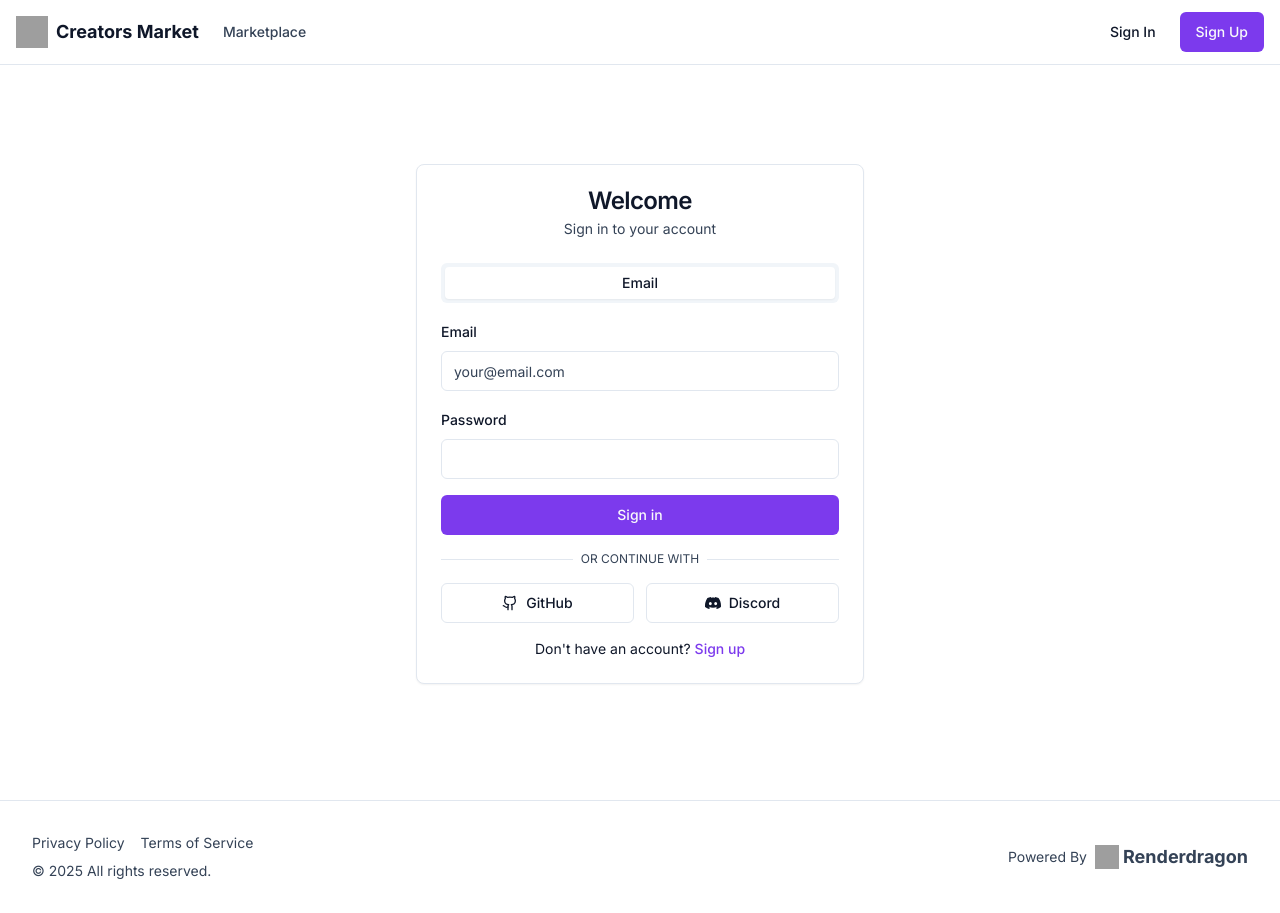
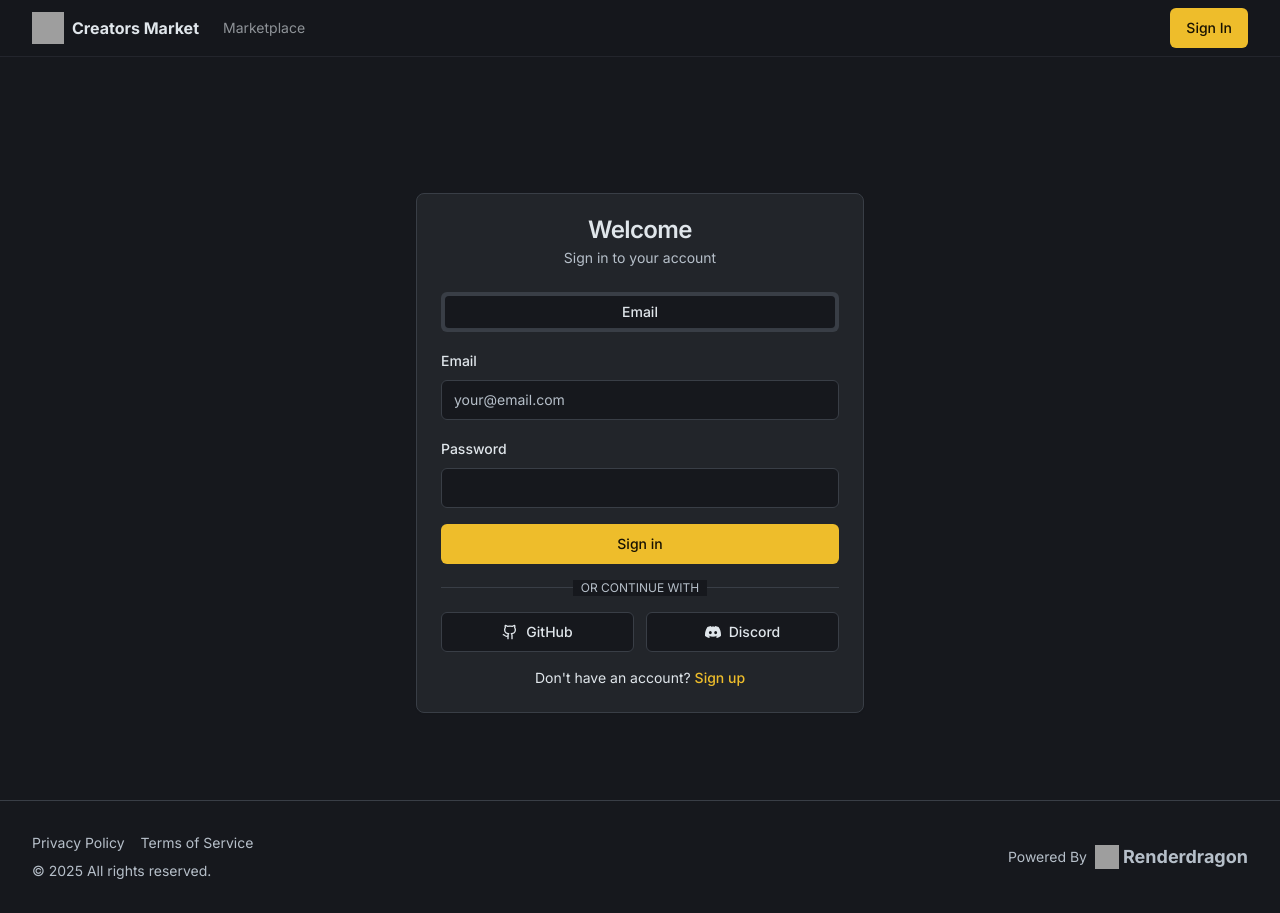
Before and after one commit to Coder-soft/creator-verse-hero-showcase, a React (Vite) app: page /auth in a window 1280 px wide. Built offline with nearby package versions, Linux system fonts and the light colour scheme; grey boxes are pictures that could not be loaded.

Commit message:
[dyad] Implementing a new dark theme and updating the navbar - wrote 3 file(s) + extra files edited outside of Dyad

```diff
--- a/index.html
+++ b/index.html
@@ -1,5 +1,5 @@
 <!DOCTYPE html>
-<html lang="en">
+<html lang="en" class="dark">
   <head>
     <meta charset="UTF-8" />
     <meta name="viewport" content="width=device-width, initial-scale=1.0" />
--- a/src/components/ui/navbar.tsx
+++ b/src/components/ui/navbar.tsx
@@ -1,6 +1,9 @@
-import { Link, NavLink } from "react-router-dom";
+import { useState } from "react";
 import { useAuth } from "@/hooks/use-auth";
+import { Link, useNavigate } from "react-router-dom";
 import { Button } from "@/components/ui/button";
+import { Sheet, SheetContent, SheetHeader, SheetTrigger } from "@/components/ui/sheet";
+import { Menu, User, LogOut, LayoutDashboard, Briefcase, MessageSquare } from "lucide-react";
 import {
   DropdownMenu,
   DropdownMenuContent,
@@ -10,14 +13,16 @@ import {
   DropdownMenuTrigger,
 } from "@/components/ui/dropdown-menu";
 import { Avatar, AvatarFallback, AvatarImage } from "@/components/ui/avatar";
-import { Menu, X } from "lucide-react";
-import { useState } from "react";
-import { cn } from "@/lib/utils";
-import { Separator } from "@/components/ui/separator";
 
 export function Navbar() {
   const { user, profile, signOut, isAdmin, isFreelancer } = useAuth();
-  const [isMobileMenuOpen, setIsMobileMenuOpen] = useState(false);
+  const navigate = useNavigate();
+  const [open, setOpen] = useState(false);
+
+  const handleSignOut = async () => {
+    await signOut();
+    navigate("/auth");
+  };
 
   const getInitials = () => {
     if (profile?.display_name) return profile.display_name.substring(0, 2).toUpperCase();
@@ -28,51 +33,40 @@ export function Navbar() {
   const navLinks = [
     { href: "/marketplace", label: "Marketplace" },
     { href: "/messaging", label: "Messages", auth: true },
-    { href: "/freelancer/posts", label: "My Posts", freelancer: true },
-    { href: "/admin", label: "Admin", admin: true },
   ];
 
-  const filteredNavLinks = navLinks.filter(link => {
-    if (link.auth && !user) return false;
-    if (link.freelancer && !isFreelancer) return false;
-    if (link.admin && !isAdmin) return false;
-    return true;
-  });
+  const mobileNavLinks = [
+    ...navLinks,
+    { href: "/profile", label: "Profile", auth: true },
+    { href: "/freelancer/posts", label: "My Posts", auth: true, freelancer: true },
+    { href: "/admin", label: "Admin", auth: true, admin: true },
+  ];
 
-  const NavLinksComponent = ({ className }: { className?: string }) => (
-    <nav className={cn("flex items-center gap-4 lg:gap-6", className)}>
-      {filteredNavLinks.map((link) => (
-        <NavLink
+  return (
+    <header className="sticky top-0 z-50 w-full border-b border-border/40 bg-background/95 backdrop-blur supports-[backdrop-filter]:bg-background/60">
+      <div className="container flex h-14 max-w-screen-2xl items-center">
+        <div className="mr-4 hidden md:flex">
+          <Link to="/" className="mr-6 flex items-center space-x-2">
+            <img src="https://i.ibb.co/yWc8nK7/creators-market-icon.png" alt="Creators Market Logo" className="h-8 w-8" />
+            <span className="font-bold sm:inline-block">
+              Creators Market
+            </span>
+          </Link>
+          <nav className="flex items-center gap-6 text-sm">
+            {navLinks.map((link) => (
+              (!link.auth || user) && (
+                <Link
                   key={link.href}
                   to={link.href}
-          className={({ isActive }) =>
-            cn(
-              "text-sm font-medium transition-colors hover:text-primary",
-              isActive ? "text-primary" : "text-muted-foreground"
-            )
-          }
-          onClick={() => setIsMobileMenuOpen(false)}
+                  className="transition-colors hover:text-foreground/80 text-foreground/60"
                 >
                   {link.label}
-        </NavLink>
+                </Link>
+              )
             ))}
           </nav>
-  );
-
-  return (
-    <header className="fixed top-0 left-0 right-0 z-50 bg-background/80 backdrop-blur-sm border-b">
-      <div className="container mx-auto flex h-16 items-center justify-between px-4">
-        <div className="flex items-center gap-6">
-          <Link to="/" className="flex items-center gap-2" onClick={() => setIsMobileMenuOpen(false)}>
-            <img src="https://i.ibb.co/yWc8nK7/creators-market-icon.png" alt="Creators Market Logo" className="h-8 w-8" />
-            <span className="font-bold text-lg">Creators Market</span>
-          </Link>
-          <div className="hidden lg:flex">
-            <NavLinksComponent />
         </div>
-        </div>
-
-        <div className="flex items-center gap-4">
+        <div className="flex flex-1 items-center justify-between space-x-2 md:justify-end">
           {user ? (
             <DropdownMenu>
               <DropdownMenuTrigger asChild>
@@ -87,57 +81,86 @@ export function Navbar() {
                 <DropdownMenuLabel className="font-normal">
                   <div className="flex flex-col space-y-1">
                     <p className="text-sm font-medium leading-none">{profile?.display_name}</p>
-                    <p className="text-xs leading-none text-muted-foreground">{user.email}</p>
+                    <p className="text-xs leading-none text-muted-foreground">
+                      {user.email}
+                    </p>
                   </div>
                 </DropdownMenuLabel>
                 <DropdownMenuSeparator />
-                <DropdownMenuItem asChild>
-                  <Link to="/profile">Profile</Link>
+                <DropdownMenuItem onClick={() => navigate('/profile')}>
+                  <User className="mr-2 h-4 w-4" />
+                  <span>Profile</span>
                 </DropdownMenuItem>
-                <DropdownMenuItem onClick={signOut}>
-                  Sign out
+                {isFreelancer && (
+                  <DropdownMenuItem onClick={() => navigate('/freelancer/posts')}>
+                    <Briefcase className="mr-2 h-4 w-4" />
+                    <span>My Posts</span>
+                  </DropdownMenuItem>
+                )}
+                <DropdownMenuItem onClick={() => navigate('/messaging')}>
+                  <MessageSquare className="mr-2 h-4 w-4" />
+                  <span>Messages</span>
+                </DropdownMenuItem>
+                {isAdmin && (
+                  <DropdownMenuItem onClick={() => navigate('/admin')}>
+                    <LayoutDashboard className="mr-2 h-4 w-4" />
+                    <span>Admin</span>
+                  </DropdownMenuItem>
+                )}
+                <DropdownMenuSeparator />
+                <DropdownMenuItem onClick={handleSignOut}>
+                  <LogOut className="mr-2 h-4 w-4" />
+                  <span>Log out</span>
                 </DropdownMenuItem>
               </DropdownMenuContent>
             </DropdownMenu>
           ) : (
-            <div className="hidden lg:flex items-center gap-2">
-              <Button asChild variant="ghost">
+            <Button asChild>
               <Link to="/auth">Sign In</Link>
             </Button>
-              <Button asChild>
-                <Link to="/auth">Sign Up</Link>
-              </Button>
-            </div>
           )}
-          <div className="lg:hidden">
+          <Sheet open={open} onOpenChange={setOpen}>
+            <SheetTrigger asChild>
               <Button
                 variant="ghost"
-              size="icon"
-              onClick={() => setIsMobileMenuOpen(!isMobileMenuOpen)}
+                className="mr-2 px-0 text-base hover:bg-transparent focus-visible:bg-transparent focus-visible:ring-0 focus-visible:ring-offset-0 md:hidden"
               >
-              {isMobileMenuOpen ? <X className="h-5 w-5" /> : <Menu className="h-5 w-5" />}
+                <Menu className="h-5 w-5" />
+                <span className="sr-only">Toggle Menu</span>
               </Button>
+            </SheetTrigger>
+            <SheetContent side="left">
+              <SheetHeader>
+                <Link to="/" className="flex items-center" onClick={() => setOpen(false)}>
+                  <img src="https://i.ibb.co/yWc8nK7/creators-market-icon.png" alt="Creators Market Logo" className="h-8 w-8" />
+                  <span className="ml-2 font-bold">Creators Market</span>
+                </Link>
+              </SheetHeader>
+              <div className="mt-4 flex flex-col space-y-2">
+                {mobileNavLinks.map((link) => {
+                  const showLink = !link.auth || user;
+                  const showAdminLink = !link.admin || isAdmin;
+                  const showFreelancerLink = !link.freelancer || isFreelancer;
+
+                  if (showLink && showAdminLink && showFreelancerLink) {
+                    return (
+                      <Link
+                        key={link.href}
+                        to={link.href}
+                        className="text-muted-foreground hover:text-foreground"
+                        onClick={() => setOpen(false)}
+                      >
+                        {link.label}
+                      </Link>
+                    );
+                  }
+                  return null;
+                })}
+              </div>
+            </SheetContent>
+          </Sheet>
         </div>
       </div>
-      </div>
-      {isMobileMenuOpen && (
-        <div className="lg:hidden border-t bg-background">
-          <div className="container mx-auto px-4 py-4 space-y-4">
-            <NavLinksComponent className="flex-col items-start space-y-2" />
-            <Separator />
-            {user ? null : (
-              <div className="flex flex-col space-y-2">
-                <Button asChild variant="outline" onClick={() => setIsMobileMenuOpen(false)}>
-                  <Link to="/auth">Sign In</Link>
-                </Button>
-                <Button asChild onClick={() => setIsMobileMenuOpen(false)}>
-                  <Link to="/auth">Sign Up</Link>
-                </Button>
-              </div>
-            )}
-          </div>
-        </div>
-      )}
     </header>
   );
 }
--- a/src/index.css
+++ b/src/index.css
@@ -5,99 +5,36 @@
 
 @layer base {
   :root {
-    --background: 0 0% 100%; /* White */
-    --foreground: 222 47% 11%; /* Dark Blue */
+    --background: 220 13% 10%;
+    --foreground: 210 20% 90%;
 
-    --card: 0 0% 100%;
-    --card-foreground: 222 47% 11%;
+    --card: 220 10% 15%;
+    --card-foreground: 210 20% 90%;
 
-    --popover: 0 0% 100%;
-    --popover-foreground: 222 47% 11%;
+    --popover: 220 10% 12%;
+    --popover-foreground: 210 20% 90%;
 
-    --primary: 262.1 83.3% 57.8%;
-    --primary-glow: 272.1 73.3% 67.8%;
-    --primary-foreground: 210 20% 98%;
+    --primary: 45 85% 55%;
+    --primary-foreground: 45 85% 5%;
 
-    --secondary: 220.9 39.3% 11%;
-    --secondary-glow: 220.9 39.3% 21%;
-    --secondary-foreground: 210 20% 98%;
+    --secondary: 220 10% 20%;
+    --secondary-foreground: 210 15% 75%;
 
-    --muted: 210 40% 96%; /* Light Gray */
-    --muted-foreground: 215 25% 27%;
+    --muted: 220 10% 25%;
+    --muted-foreground: 210 15% 75%;
 
-    --accent: 262.1 83.3% 57.8%;
-    --accent-glow: 272.1 73.3% 67.8%;
-    --accent-foreground: 210 20% 98%;
+    --accent: 45 85% 55%;
+    --accent-foreground: 45 85% 5%;
 
-    --destructive: 0 84% 60%;
-    --destructive-foreground: 210 40% 98%;
+    --destructive: 0 72% 51%;
+    --destructive-foreground: 0 86% 97%;
 
-    --border: 214 32% 91%;
-    --input: 214 32% 91%;
-    --ring: 262.1 83.3% 57.8%;
+    --border: 220 10% 25%;
+    --input: 220 10% 25%;
+    --ring: 45 85% 55%;
 
     --radius: 0.5rem;
     --font-sans: "Inter", sans-serif;
-
-    /* Enhanced gradients for beautiful effects */
-    --gradient-primary: linear-gradient(135deg, hsl(var(--primary)), hsl(var(--primary-glow)));
-    --gradient-secondary: linear-gradient(135deg, hsl(var(--secondary)), hsl(var(--secondary-glow)));
-    --gradient-accent: linear-gradient(135deg, hsl(var(--accent)), hsl(var(--accent-glow)));
-    --gradient-hero: linear-gradient(135deg, hsl(var(--primary) / 0.1), hsl(var(--secondary) / 0.1));
-
-    /* Shadows for depth */
-    --shadow-elegant: 0 10px 30px -10px hsl(var(--primary) / 0.3);
-    --shadow-glow: 0 0 40px hsl(var(--primary-glow) / 0.4);
-    --shadow-soft: 0 4px 20px -4px hsl(var(--foreground) / 0.1);
-
-    /* Smooth transitions */
-    --transition-smooth: all 0.3s cubic-bezier(0.4, 0, 0.2, 1);
-    --transition-bounce: all 0.5s cubic-bezier(0.68, -0.55, 0.265, 1.55);
-  }
-
-  .dark {
-    --background: 222 47% 11%; /* Dark Blue */
-    --foreground: 210 40% 98%; /* Light Gray */
-
-    --card: 222 47% 11%;
-    --card-foreground: 210 40% 98%;
-
-    --popover: 222 47% 11%;
-    --popover-foreground: 210 40% 98%;
-
-    --primary: 262.1 83.3% 57.8%;
-    --primary-glow: 272.1 73.3% 67.8%;
-    --primary-foreground: 222 47% 11%;
-
-    --secondary: 215 27.9% 16.9%;
-    --secondary-glow: 215 27.9% 26.9%;
-    --secondary-foreground: 210 40% 98%;
-
-    --muted: 217 33% 17%;
-    --muted-foreground: 215 20% 65%;
-
-    --accent: 262.1 83.3% 57.8%;
-    --accent-glow: 272.1 73.3% 67.8%;
-    --accent-foreground: 210 40% 98%;
-
-    --destructive: 0 84% 60%;
-    --destructive-foreground: 210 40% 98%;
-
-    --border: 217 33% 17%;
-    --input: 217 33% 17%;
-    --ring: 262.1 83.3% 57.8%;
-    --font-sans: "Inter", sans-serif;
-
-    /* Enhanced gradients for dark mode */
-    --gradient-primary: linear-gradient(135deg, hsl(var(--primary)), hsl(var(--primary-glow)));
-    --gradient-secondary: linear-gradient(135deg, hsl(var(--secondary)), hsl(var(--secondary-glow)));
-    --gradient-accent: linear-gradient(135deg, hsl(var(--accent)), hsl(var(--accent-glow)));
-    --gradient-hero: linear-gradient(135deg, hsl(var(--primary) / 0.15), hsl(var(--secondary) / 0.15));
-
-    /* Enhanced shadows for dark mode */
-    --shadow-elegant: 0 10px 30px -10px hsl(var(--primary) / 0.4);
-    --shadow-glow: 0 0 40px hsl(var(--primary-glow) / 0.5);
-    --shadow-soft: 0 4px 20px -4px hsl(var(--foreground) / 0.15);
   }
 
   * {
@@ -161,35 +98,6 @@
   /* Animation delays */
   .animation-delay-2000 { animation-delay: 2s; }
   .animation-delay-4000 { animation-delay: 4s; }
-
-  /* Enhanced hover effects */
-  .hover-lift {
-    transition: var(--transition-smooth);
-  }
-
-  .hover-lift:hover {
-    transform: translateY(-5px);
-    box-shadow: var(--shadow-elegant);
-  }
-
-  .hover-glow {
-    transition: var(--transition-smooth);
-  }
-
-  .hover-glow:hover {
-    box-shadow: var(--shadow-glow);
-  }
-
-  /* Gradient backgrounds */
-  .bg-gradient-primary { background: var(--gradient-primary); }
-  .bg-gradient-secondary { background: var(--gradient-secondary); }
-  .bg-gradient-accent { background: var(--gradient-accent); }
-  .bg-gradient-hero { background: var(--gradient-hero); }
-
-  /* Shadow utilities */
-  .shadow-elegant { box-shadow: var(--shadow-elegant); }
-  .shadow-glow { box-shadow: var(--shadow-glow); }
-  .shadow-soft { box-shadow: var(--shadow-soft); }
 }
 
 /* Custom scrollbar */
@@ -207,7 +115,7 @@
 }
 
 ::-webkit-scrollbar-thumb:hover {
-  background: hsl(var(--primary-glow));
+  background: hsl(var(--primary) / 0.8);
 }
 
 /* Selection styles */
```
Also changed, not shown: 1 other file (tests, documents, lock files or other folders). Lines whose indentation alone changed are shown as unchanged.
